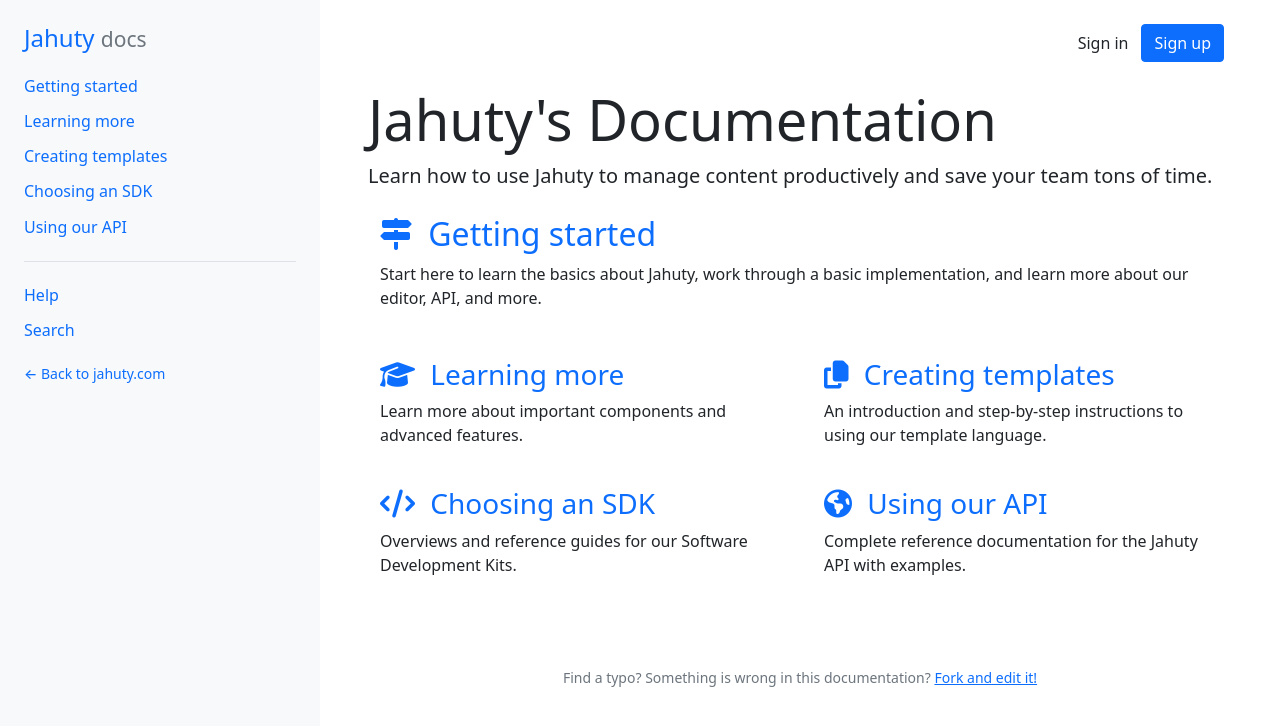
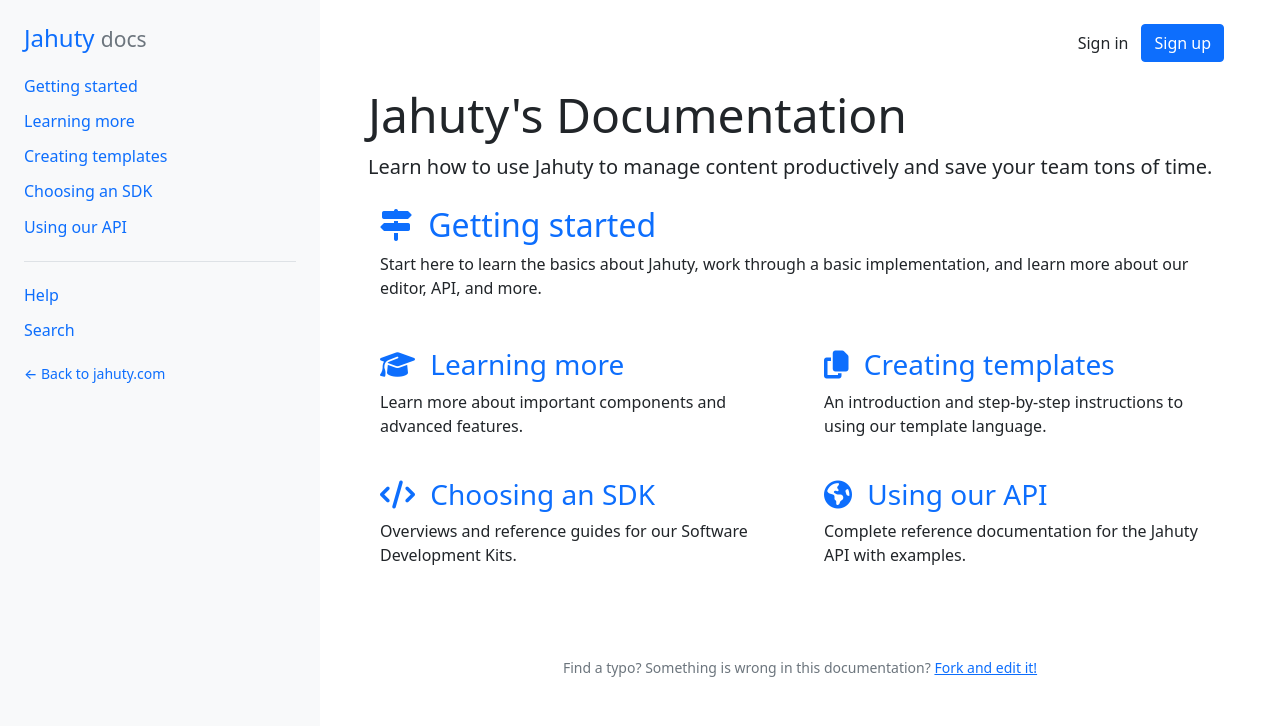
Before and after one commit to jahuty/documentation, a Jekyll site: the page built from index.md, in a window 1280 px wide. Shown: the top 726 px of the page. Built offline with Jekyll 4.4.1, drawn with Linux system fonts in a browser that asks for light colours; nearby versions of some CDN libraries.

Commit message:
Reduce heading font size

```diff
--- a/_includes/heading.html
+++ b/_includes/heading.html
@@ -4,7 +4,7 @@
   @param  title  string  the page's title
   @param  lead   string  the page's lead
 {% endcomment %}
-<h1 class="display-4">
+<h1 class="display-5">
   {{ include.title }}
 </h1>
 {% if include.lead %}
```
